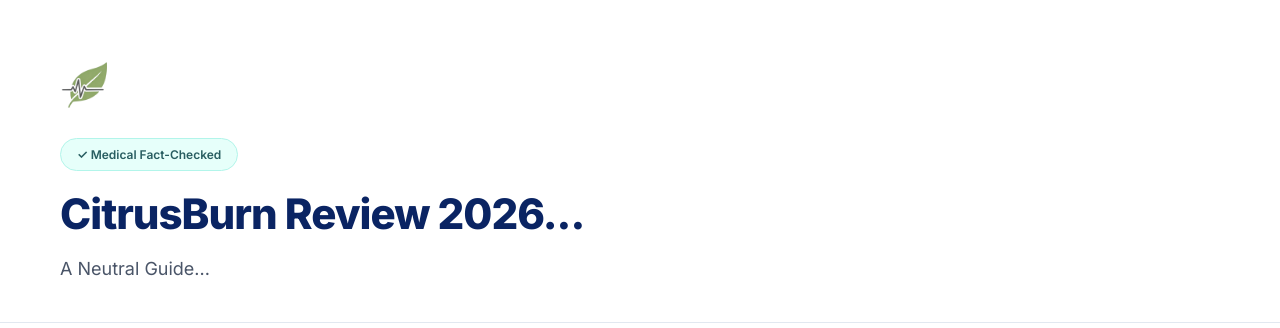
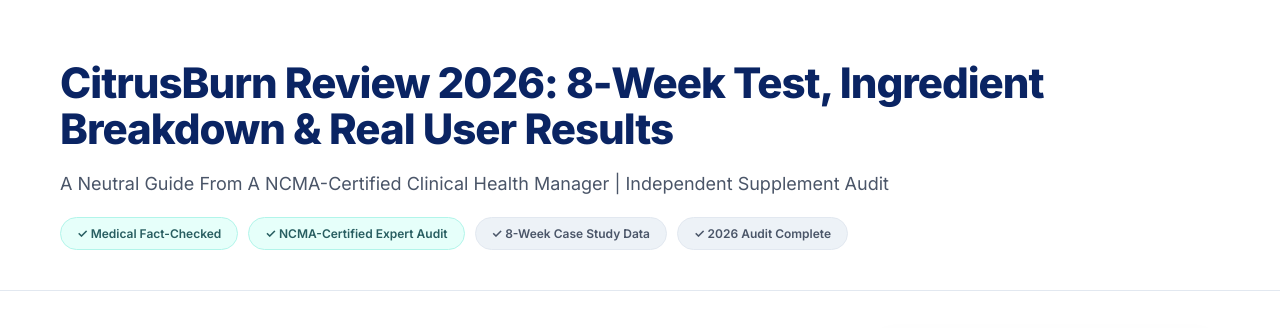
Before and after one commit to yezhujingling/health, a plain HTML site: page citrusburn.html in a window 1280 px wide. Shown: the top 328 px of the page. Drawn offline with Linux system fonts and the light colour scheme.

Commit message:
Update citrusburn.html

```diff
--- a/citrusburn.html
+++ b/citrusburn.html
@@ -133,19 +133,17 @@
 <body>
 
     <header class="hero-header">
-    <div class="hero-container">
-        <a href="index.html" style="display: block; margin-bottom: 20px;">
-            <img src="images/logo.webp" alt="Health Logo" style="height: 50px; width: auto;">
-        </a>
-
-        <div class="trust-bar">
-            <span class="trust-pill active">✓ Medical Fact-Checked</span>
+        <div class="hero-container">
+            <h1 class="hero-title">CitrusBurn Review 2026: 8-Week Test, Ingredient Breakdown & Real User Results</h1>
+            <p class="hero-subtitle">A Neutral Guide From A NCMA-Certified Clinical Health Manager | Independent Supplement Audit</p>
+            <div class="trust-bar">
+                <span class="trust-pill active">✓ Medical Fact-Checked</span>
+                <span class="trust-pill active">✓ NCMA-Certified Expert Audit</span>
+                <span class="trust-pill">✓ 8-Week Case Study Data</span>
+                <span class="trust-pill">✓ 2026 Audit Complete</span>
             </div>
-
-        <h1 class="hero-title">CitrusBurn Review 2026...</h1>
-        <p class="hero-subtitle">A Neutral Guide...</p>
-    </div>
-</header>
+        </div>
+    </header>
 
     <div class="page-wrapper">
         <main class="content-main">
```
